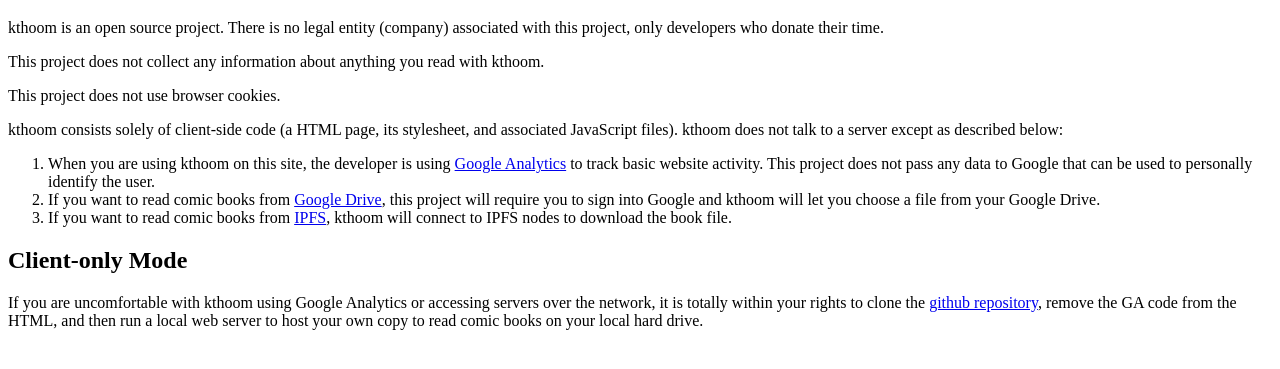
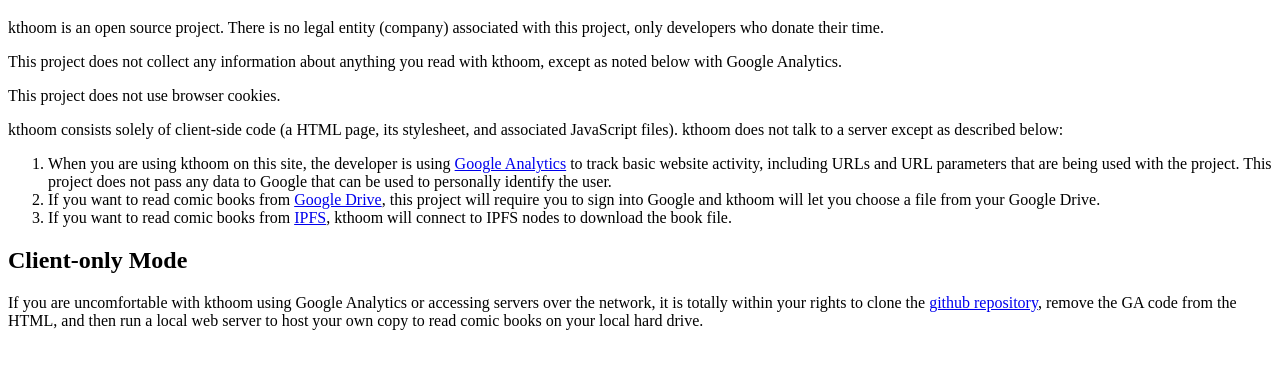
Before and after one commit to gitter-badger/kthoom, a plain HTML site: page privacy.html in a window 1280 px wide. Shown: the part 61-430 px from the top of the page. Drawn offline with Linux system fonts and the light colour scheme.

Commit message:
Update privacy policy to make it clear that URLs arre sent to Google Analytics

```diff
--- a/privacy.html
+++ b/privacy.html
@@ -13,7 +13,7 @@
 
     <p>
       This project does not collect any information about anything you read
-      with kthoom.
+      with kthoom, except as noted below with Google Analytics.
     </p>
 
     <p>
@@ -30,7 +30,8 @@
       <li>
         When you are using kthoom on this site,
         the developer is using <a href="https://analytics.google.com">
-        Google Analytics</a> to track basic website activity.  This project does
+        Google Analytics</a> to track basic website activity, including URLs and
+        URL parameters that are being used with the project.  This project does
         not pass any data to Google that can be used to personally identify the
         user.
       </li>
```
